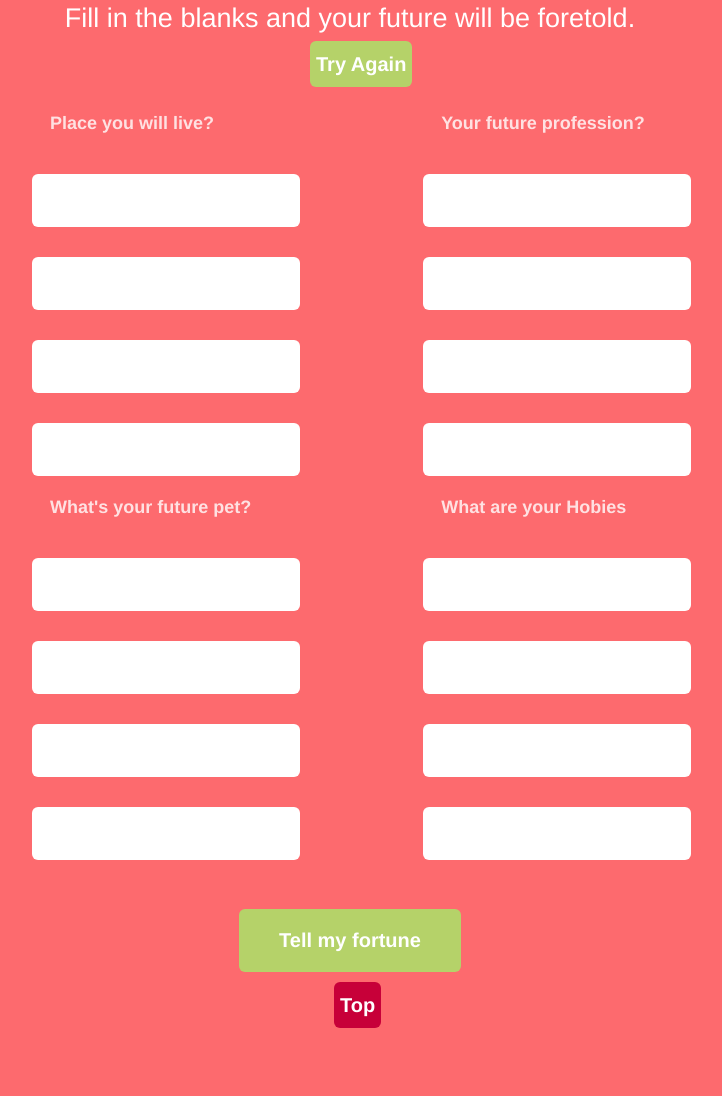
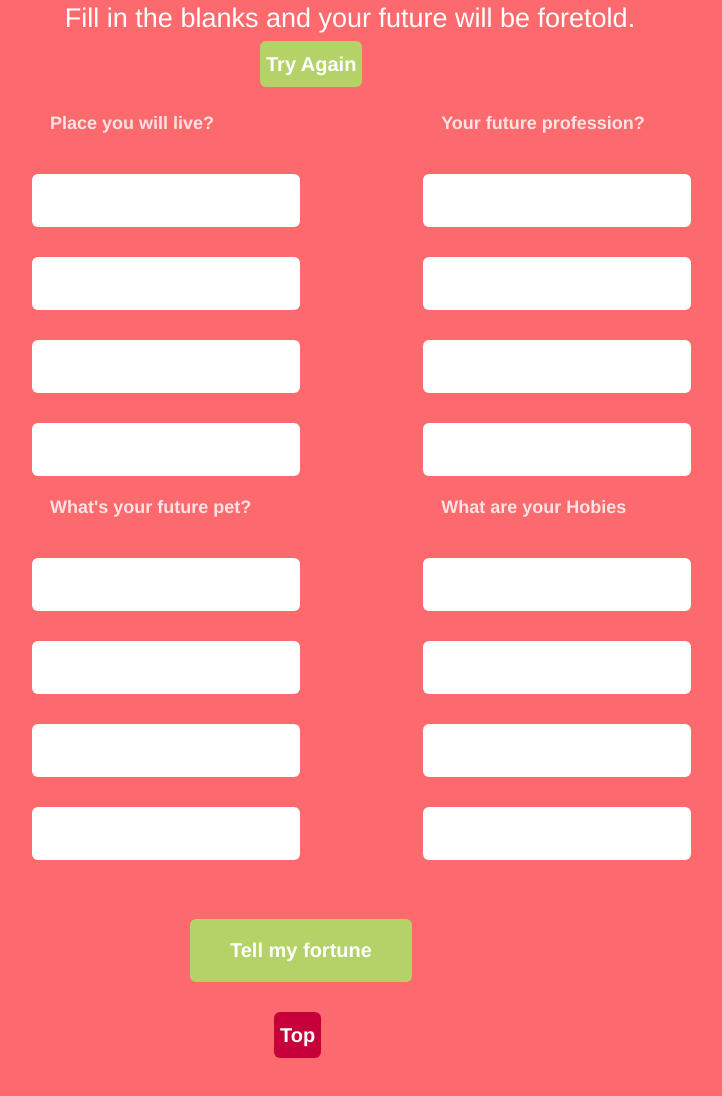
Before and after one commit to CodingOni/M.A.S.H-Game, a plain HTML site: page index.html in a window 1280 px wide. Shown: the whole page, without its empty margins (290-1012 px from the left). Before the commit the page ends 1068 px from the top, so only its background shows below. Drawn offline with Linux system fonts and the light colour scheme.

```diff
--- a/style.css
+++ b/style.css
@@ -146,3 +146,15 @@ form input[type=submit] {
     font-weight: bold;
 
 }
+
+@media only screen and (min-width: 600px) {
+  #refresh {
+    margin-left: 19.5em;
+  }
+  #button{
+  margin: 10px 20px 30px 320px;
+}
+  #myBtn{
+    margin-left: 20.2em;
+  }
+}
```
